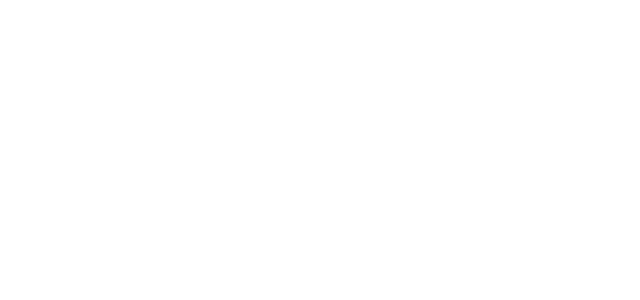
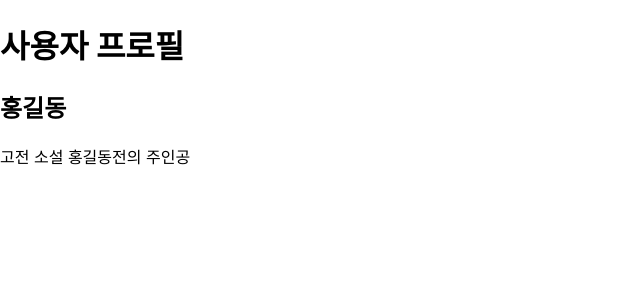
Before and after one commit to bombic3/React_book_router-tutorial, a React (Create React App) app: page /profiles/gildong in a window 1280 px wide. Before the commit this address had no page. Shown: the top 300 px of the page, without its empty margins (0-640 px from the left). Built offline with nearby package versions, Linux system fonts and the light colour scheme.

Commit message:
FEAT : URL 파라미터와 쿼리스트링 사용

```diff
--- a/src/App.js
+++ b/src/App.js
@@ -1,12 +1,14 @@
 import { Route, Routes } from 'react-router-dom';
 import Home from './pages/Home';
 import About from './pages/About';
+import Profile from './pages/Profile';
 
 function App() {
   return (
     <Routes>
       <Route path="/" element={<Home />} />
       <Route path="/about" element={<About />} />
+      <Route path="/profiles/:username" element={<Profile />} />
     </Routes>
   );
 }
--- a/src/pages/About.js
+++ b/src/pages/About.js
@@ -1,8 +1,27 @@
+import { useSearchParams } from "react-router-dom";
+
 const About = () => {
+  const [searchParams, setSearchParams] = useSearchParams();
+  const detail = searchParams.get('detail');
+  const mode = searchParams.get('mode');
+
+  const onToggleDetail = () => {
+    setSearchParams({ mode, detail: detail === 'true' ? false : true });
+  };
+
+  const onIncreaseMode = () => {
+    const nextMode = mode === null ? 1 : parseInt(mode) + 1;
+    setSearchParams({ mode: nextMode, detail });
+  };
+
   return (
     <div>
       <h1>소개</h1>
       <p>리액트 라우터를 사용해보는 프로젝트 입니다.</p>
+      <p>detail: {detail}</p>
+      <p>mode: {mode}</p>
+      <button onClick={onToggleDetail}>Toggle detail</button>
+      <button onClick={onIncreaseMode}>mode + 1</button>
     </div>
   );
 };
--- a/src/pages/Home.js
+++ b/src/pages/Home.js
@@ -5,7 +5,20 @@ const Home = () => {
     <div>
       <h1>홈</h1>
       <p>가장 먼저 보여지는 페이지 입니다.</p>
-      <Link to="/about">소개</Link>
+      <ul>
+        <li>
+          <Link to="/about">소개</Link>
+        </li>
+        <li>
+          <Link to="/profiles/velopert">velopert의 프로필</Link>
+        </li>
+        <li>
+          <Link to="/profiles/gildong">gildong의 프로필</Link>
+        </li>
+        <li>
+          <Link to="/profiles/void">존재하지 않는 프로필</Link>
+        </li>
+      </ul>
     </div>
   );
 };
--- /dev/null
+++ b/src/pages/Profile.js
@@ -0,0 +1,42 @@
+import { useParams } from 'react-router-dom';
+/*
+### URL 파라미터
+- URL 파라미터는 useParams 라는 Hook을 사용하여 객체 형태로 조회할 수 있음
+- URL 파라미터의 이름은 라우트 설정을 할 때 Route 컴포넌트의 path props를 통해 설정
+- data 객체에 예시 프로필 정보들을 key-value 형태로 담아둠
+- 그리고 Profile 컴포넌트에서는 username URL 파라미터를 통하여 프로필을 조회한 뒤에
+    - 프로필이 존재하지 않으면 ‘존재하지 않는 프로필입니다.’ 문구 보여줌
+    - 프로필이 존재한다면 프로필 정보를 보여주도록 로직 작성
+*/
+
+const data = {
+  velopert: {
+    name: '김민준',
+    description: '리액트를 좋아하는 개발자',
+  },
+  gildong: {
+    name: '홍길동',
+    description: '고전 소설 홍길동전의 주인공',
+  },
+};
+
+const Profile = () => {
+  const params = useParams();
+  const profile = data[params.username];
+
+  return (
+    <div>
+      <h1>사용자 프로필</h1>
+      {profile ? (
+        <div>
+          <h2>{profile.name}</h2>
+          <p>{profile.description}</p>
+        </div>
+      ) : (
+        <p>존재하지 않는 프로필입니다.</p>
+      )}
+    </div>
+  );
+};
+
+export default Profile;
```
